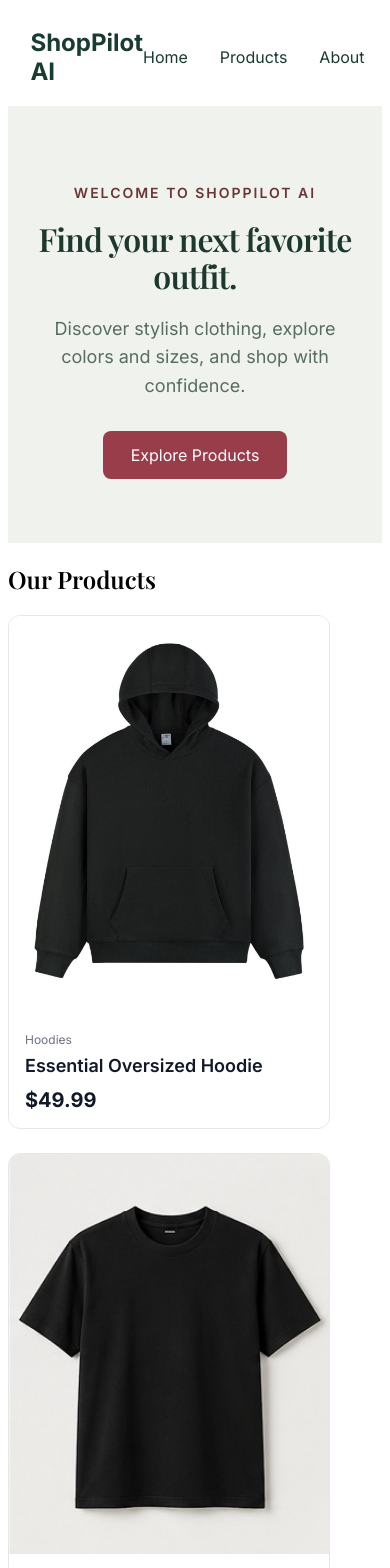
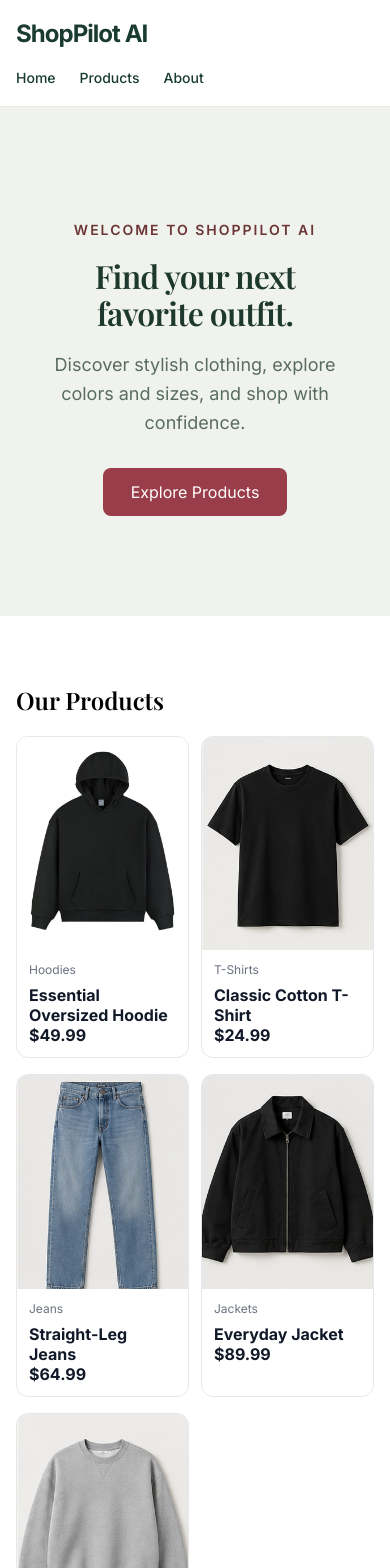
Before and after one commit to forurmah/shoppilotAI, a React (Vite) app: page / in a window 390 px wide. Shown: the top 1568 px of the page. Built offline with nearby package versions, Linux system fonts and the light colour scheme.

Commit message:
"feat: implement responsive product catalog and mobile header"

```diff
--- a/src/components/Header.css
+++ b/src/components/Header.css
@@ -1,24 +1,58 @@
 .header {
   display: flex;
-  justify-content: space-between;
-  align-items: center;
-  padding: 20px 6%;
-  background-color: white;
+  flex-direction: column;
+  align-items: flex-start;
+  gap: 20px;
+  padding: 20px 16px;
+  background-color: #fff;
+  border-bottom: 1px solid #e8ebe7;
 }
 
 .logo {
   margin: 0;
+  font-size: 24px;
+  font-weight: 700;
+  letter-spacing: -0.04em;
+  line-height: 1.2;
   color: #193b31;
-  font-size: 24px;
+  white-space: nowrap;
+  text-decoration: none;
 }
 
 .nav {
   display: flex;
-  gap: 32px;
+  align-items: center;
+  flex-wrap: wrap;
+  gap: 24px;
 }
 
 .nav a {
   color: #193b31;
   text-decoration: none;
-  font-size: 16px;
+  font-size: 14px;
+  font-weight: 500;
+  transition: color 0.2s ease;
 }
+
+.nav a:hover {
+  color: #983d49;
+}
+
+.nav a:focus-visible,
+.logo:focus-visible {
+  outline: 2px solid #983d49;
+  outline-offset: 4px;
+}
+
+@media (min-width: 768px) {
+  .header {
+    flex-direction: row;
+    justify-content: space-between;
+    align-items: center;
+    padding: 24px 6%;
+  }
+
+  .nav {
+    gap: 32px;
+  }
+}
--- a/src/components/Header.tsx
+++ b/src/components/Header.tsx
@@ -2,7 +2,9 @@ import "./Header.css";
 function Header() {
   return (
     <header className="header">
-      <h1 className="logo">ShopPilot AI</h1>
+      <a href="#home" className="logo">
+        ShopPilot AI
+      </a>
 
       <nav className="nav">
         <a href="#home">Home</a>
--- a/src/features/products/components/ProductCard.css
+++ b/src/features/products/components/ProductCard.css
@@ -1,7 +1,6 @@
  .product-card {
   font-family:var(--font-body);
   width: 100%;
-  max-width: 320px;
   border: 1px solid #e5e7eb;
   border-radius: 12px;
   overflow: hidden;
@@ -26,7 +25,7 @@
 }
 
 .product-card__content {
-  padding: 16px;
+  padding: 12px;
 }
 
 .product-card__category {
@@ -36,15 +35,28 @@
 }
 
 .product-card__name {
-  margin: 0 0 12px;
-  font-size: 18px;
-  font-weight: 600;
+  margin: 0;
+  font-size: 16px;
+  font-weight: 700;
   color: #111827;
 }
 
 .product-card__price {
   margin: 0;
-  font-size: 20px;
+  font-size: 16px;
   font-weight: 700;
   color: #111827;
 }
+@media (min-width: 640px) {
+  .product-card__content {
+    padding: 16px;
+  }
+
+  .product-card__name {
+    font-size: 18px;
+  }
+
+  .product-card__price {
+    font-size: 20px;
+  }
+}
--- a/src/features/products/data.ts
+++ b/src/features/products/data.ts
@@ -168,7 +168,7 @@ export const everydayJacket: Product = {
 };
 export const relaxedSweatshirt: Product = {
   id: "sweatshirt-001",
-  name: "Relaxed Crewneck Sweatshirt",
+  name: "Relaxed Sweatshirt",
   description:
     "A soft cotton-blend sweatshirt with a relaxed fit for everyday comfort.",
   category: "Sweatshirts",
--- a/src/index.css
+++ b/src/index.css
@@ -4,6 +4,11 @@
 
   --font-body: "Inter", sans-serif;
   --font-heading: "Playfair Display", Georgia, serif;
+}
+*,
+*::before,
+*::after {
+  box-sizing: border-box;
 }
 
 .hero {
@@ -48,6 +53,7 @@
 
 /* Global typography */
 body {
+  margin: 0;
   font-family: var(--font-body);
 }
 
@@ -72,18 +78,32 @@ textarea,
 select {
   font: inherit;
 }
+#products {
+  width: 100%;
+  max-width: 1200px;
+  margin-inline: auto;
+  padding: 48px 16px;
+}
 
+/* Mobile first */
 .product-grid {
   display: grid;
-  grid-template-columns: repeat(
-    auto-fit,
-    minmax(min(100%, 240px), 1fr)
-  );
-  gap: 24px;
+  grid-template-columns: repeat(2, minmax(0, 1fr));
+  gap: 16px 12px;
 }
 
-@media (max-width: 600px) {
-  .hero {
-    padding: 64px 20px;
+/* Tablet */
+@media (min-width: 640px) {
+  .product-grid {
+    grid-template-columns: repeat(3, minmax(0, 1fr));
+    gap: 20px;
   }
 }
+
+/* Desktop */
+@media (min-width: 1024px) {
+  .product-grid {
+    grid-template-columns: repeat(4, minmax(0, 1fr));
+    gap: 24px;
+  }
+}
```
Also changed, not shown: 1 other file (tests, documents, lock files or other folders).
